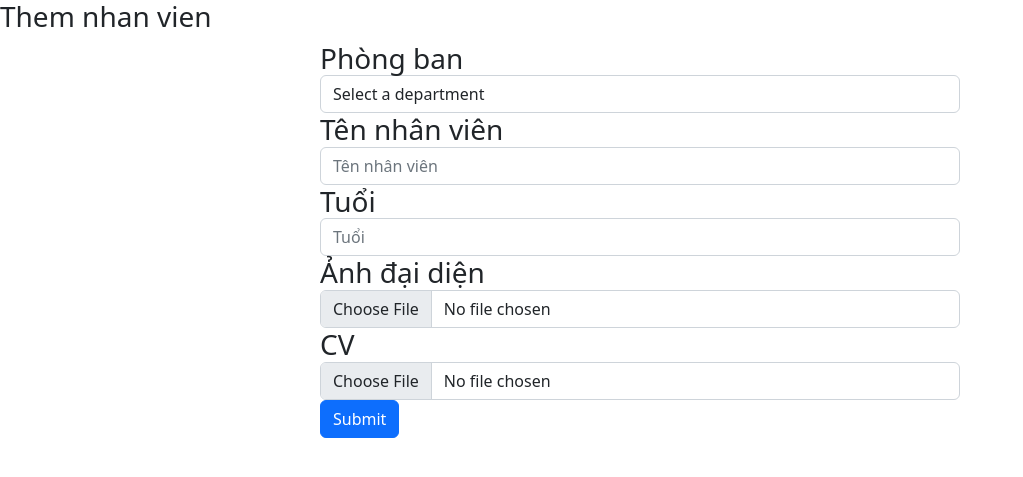
After one commit to ngocanhth/django, a Django app: page /addemployeeForm/ in a window 1280 px wide. The commit adds this page. Shown: the top 477 px of the page, without its empty margins (0-1023 px from the left). Run offline with Django 4.2, Linux system fonts and the light colour scheme; data that the repository does not hold is empty.

Commit message:
Update nhan vien theo phong ban

```diff
--- a/demo/demo/urls.py
+++ b/demo/demo/urls.py
@@ -24,6 +24,8 @@ urlpatterns = [
     path('', home.get_home),
     path('admin/', admin.site.urls),
     path('department/<int:id>/', employees.get_employees),
+    path('addemployeeForm/', employees.get_employee_form),
+    path('addEmployee', employees.add_employee),
 ] + static(settings.MEDIA_URL, document_root=settings.MEDIA_ROOT)
 
 admin.site.site_header = 'admin_dev'
--- a/demo/employees/views.py
+++ b/demo/employees/views.py
@@ -1,4 +1,4 @@
-from django.shortcuts import render
+from django.shortcuts import render, redirect
 
 from home.models import department as department_model
 from .models import employee as employee_model
@@ -9,3 +9,33 @@ def get_employees(request, id):
     department = department_model.objects.get(department_id = id) ## return ve 1 object
 
     return render(request, 'employees.html', {'employees_list': employees_list, 'department': department})
+
+def get_employee_form(request):
+    department_list = department_model.objects.filter()
+    return render (request, 'employeesForm.html', {'department_list': department_list})
+
+def add_employee(request):
+    # print(request.method)
+    if request.method == 'POST':
+       department_id = request.POST['department']
+       name = request.POST['fullname']
+       age = request.POST['age']
+       avatar = request.FILES['avatar']
+       cv = request.FILES['cv']
+       # do co khoa cua employee den department nen can phai lay doi tuong department de luu
+       department = department_model.objects.get(department_id = department_id)
+
+       employee = employee_model.objects.create(
+           department_id = department,
+           name = name,
+           age = age,
+           avatar = avatar,
+           cv = cv,
+       )
+
+       print("employee: ", employee)
+
+       employee.save()
+       return redirect('/department/' + str(department_id))
+    else:
+        return render(request, 'error.html')
--- a/demo/home/templates/common/head.html
+++ b/demo/home/templates/common/head.html
@@ -5,3 +5,5 @@
     <meta name="description" content="">
     <meta name="viewport" content="width=device-width, initial-scale=1">
     <link rel="stylesheet" href="">
+    <!-- CSS only -->
+<link href="https://cdn.jsdelivr.net/npm/bootstrap@5.2.0/dist/css/bootstrap.min.css" rel="stylesheet" integrity="sha384-gH2yIJqKdNHPEq0n4Mqa/HGKIhSkIHeL5AyhkYV8i59U5AR6csBvApHHNl/vI1Bx" crossorigin="anonymous">
--- a/demo/home/templates/employees.html
+++ b/demo/home/templates/employees.html
@@ -5,7 +5,7 @@
             <p class="browsehappy">You are using an <strong>outdated</strong> browser. Please <a href="#">upgrade your browser</a> to improve your experience.</p>
         <![endif]-->
         <h1>Danh sach nhan vien phong {{department.name}}</h1>
-        <table class="table__specification w-100 table-reset text-white">
+        <table class="table__specification table-primary w-50 table-striped">
             <thead>
                 <tr>
                 <th scope="col">STT</th>
@@ -36,6 +36,7 @@
 
             </tbody>
         </table>
+        <a href="/addemployeeForm">Them moi nhan vien</a>
         <script src="" async defer></script>
     </body>
 {% endblock %}
--- /dev/null
+++ b/demo/home/templates/employeesForm.html
@@ -0,0 +1,38 @@
+{% extends 'layout/1column.html' %}
+{% block body%}
+   <h3>Them nhan vien<h3>
+        <form class="w-50 mx-auto" action="/addEmployee" method="post" enctype=multilpart/form-data>
+            {% csrf_token %}
+
+            <div class="form-group">
+              <label for="department">Phòng ban</label>
+              <select class="form-control" id="department">
+                <option>Select a department</option>
+
+                {% for department in department_list %}
+                    <option value={{department.id}}>{{department.name}}</option>
+                {%  endfor %}
+              </select>
+            </div>
+            <div class="form-group">
+                <label for="fullname">Tên nhân viên</label>
+                <input type="text" class="form-control" id="fullname" placeholder="Tên nhân viên">
+            </div>
+            <div class="form-group">
+                <label for="age">Tuổi</label>
+                <input type="text" class="form-control" id="age" placeholder="Tuổi">
+            </div>
+            <div class="form-group">
+              <label for="avatar">Ảnh đại diện</label>
+              <input type="file" class="form-control" id="avatar" placeholder=">Ảnh đại diện">
+            </div>
+            <div class="form-group">
+                <label for="cv">CV</label>
+                <input type="file" class="form-control" id="cv" placeholder=">CV">
+              </div>
+            <div class="form-group">
+                <button type="submit" class="btn btn-primary">Submit</button>
+            </div>
+          </form>
+
+{% endblock %}
--- a/demo/home/templates/home.html
+++ b/demo/home/templates/home.html
@@ -5,7 +5,7 @@
         <p class="browsehappy">You are using an <strong>outdated</strong> browser. Please <a href="#">upgrade your browser</a> to improve your experience.</p>
     <![endif]-->
     <h1>Home page</h1>
-    <table class="table__specification w-100 table-reset text-white">
+    <table class="table__specification w-50 table-primary">
         <thead>
             <tr>
               <th scope="col">STT</th>
```
Also changed, not shown: demo/home/templates/error.html (added, +9 -0 lines).
